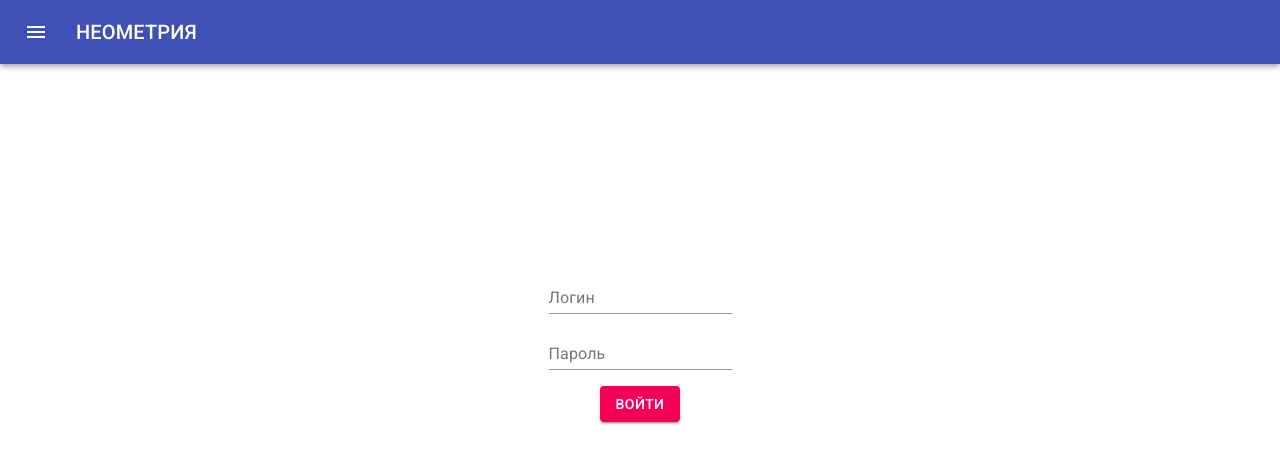
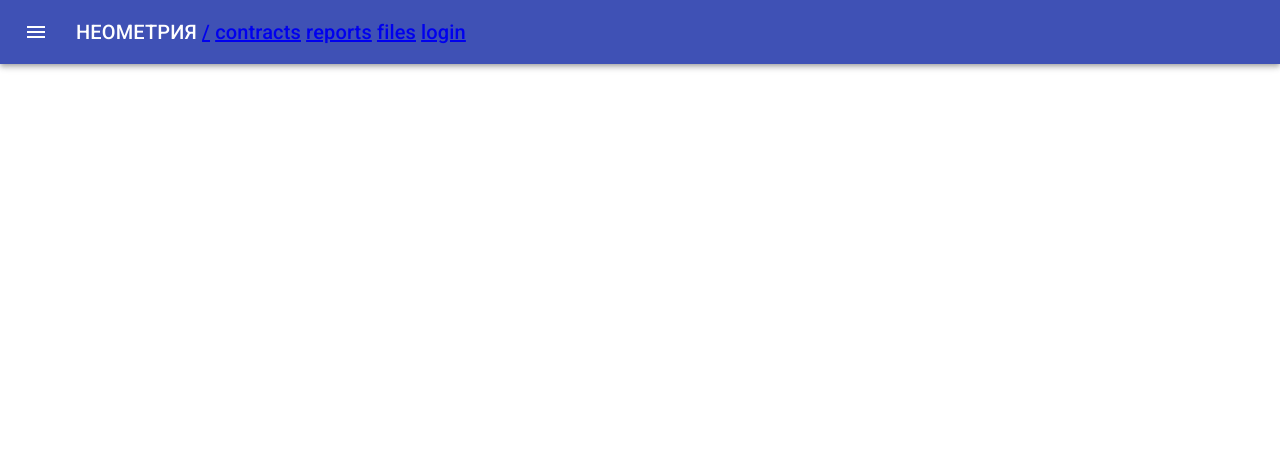
Before and after one commit to bigsoul/BusinessProxy, a React (Create React App) app: page / in a window 1280 px wide. Shown: the top 464 px of the page. Built offline with nearby package versions, Linux system fonts and the light colour scheme.

Commit message:
Перед изменением архитиктуры стора

```diff
--- a/package.json
+++ b/package.json
@@ -25,7 +25,7 @@
     "@types/redux-thunk": "^2.1.0",
     "bootstrap": "^4.4.1",
     "connected-react-router": "^6.8.0",
-    "history": "^5.0.0",
+    "history": "^4.10.1",
     "jquery": "^3.5.1",
     "material-table": "^1.58.2",
     "moment": "^2.26.0",
--- a/src/App.tsx
+++ b/src/App.tsx
@@ -33,7 +33,7 @@ class App extends Component<IAppProps> {
   render = () => {
     const { apikey, name, reports, loginState, contractId, files, reportId, contracts, path } = this.props;
 
-    return (
+    /*return (
       <>
         <Header apikey={apikey} name={name} />
         {apikey === "" ? (
@@ -49,19 +49,20 @@ class App extends Component<IAppProps> {
         )}
       </>
     );
-  };
+  };*/
 
-  /*return (
+    return (
       <>
         <Header apikey={apikey} name={name} />
         <Switch>
-          <Route path="/" component={() => <Login loginState={loginState} />} />
-          <Route path="/contracts/" component={() => <Contracts contracts={contracts} />} />
-          <Route path="/reports/" component={() => <Reports reports={reports} contractId={contractId} />} />
-          <Route path="/files/" component={() => <Files files={files} contractId={contractId} reportId={reportId} />} />
+          <Route exec path="/contracts" component={() => <Contracts contracts={contracts} />} />
+          <Route exec path="/reports" component={() => <Reports reports={reports} contractId={contractId} />} />
+          <Route exec path="/files" component={() => <Files files={files} contractId={contractId} reportId={reportId} />} />
+          <Route exec path="/login" component={() => <Login loginState={loginState} />} />
         </Switch>
       </>
-    );*/
+    );
+  };
 }
 
 const mapStateToProps = (state: IStore, ownProps: IAppProps): IAppProps => {
--- a/src/classes/reducers/index.ts
+++ b/src/classes/reducers/index.ts
@@ -1,11 +1,11 @@
 import { combineReducers } from "redux";
 import { connectRouter } from "connected-react-router";
-import { BrowserHistory } from "history";
+//import { BrowserHistory } from "history";
 import IApp from "../../interfaces/IApp";
 import { Reducer } from "react";
 import { TAction } from "../../types/TAction";
 
-const createRootReducer = (history: BrowserHistory, appReducer: Reducer<IApp, TAction>) =>
+const createRootReducer = (history: any, appReducer: Reducer<IApp, TAction>) =>
   combineReducers({
     app: appReducer,
     router: connectRouter(history),
--- a/src/components/Header/Header.tsx
+++ b/src/components/Header/Header.tsx
@@ -15,6 +15,7 @@ import Typography from "@material-ui/core/Typography";
 import Button from "@material-ui/core/Button";
 // classes-material-ui
 import { createStyles, withStyles, WithStyles, Theme } from "@material-ui/core/styles";
+import { Link } from "react-router-dom";
 
 // difination styling plan
 
@@ -47,7 +48,8 @@ export class Header extends Component<IHeaderProps> {
               <MenuIcon />
             </IconButton>
             <Typography className={classes.title} variant="h6" noWrap>
-              НЕОМЕТРИЯ
+              НЕОМЕТРИЯ <Link to={"/"}>/</Link> <Link to={"/contracts"}>contracts</Link> <Link to={"/reports"}>reports</Link>{" "}
+              <Link to={"/files"}>files</Link> <Link to={"/login"}>login</Link>
             </Typography>
             <div className={classes.grow} />
             {name === "" ? (
--- a/src/components/Login/Login.tsx
+++ b/src/components/Login/Login.tsx
@@ -68,7 +68,6 @@ export class Login extends Component<ILoginProps> {
           <Button variant="contained" color="secondary" onClick={this.handleLoginOnClick}>
             Войти
           </Button>
-          {/*<Link to={"/reports"}>123</Link>*/}
         </Grid>
       </div>
     );
--- a/src/index.tsx
+++ b/src/index.tsx
@@ -30,6 +30,7 @@ window._history = history;
 ReactDOM.render(
   <>
     {/*<React.StrictMode>*/}
+
     <Provider store={store}>
       <ConnectedRouter history={history}>
         <ThemeProvider theme={theme}>
@@ -47,6 +48,7 @@ ReactDOM.render(
         </ThemeProvider>
       </ConnectedRouter>
     </Provider>
+
     {/*</React.StrictMode>*/}
   </>,
   document.getElementById("root")
--- /dev/null
+++ b/src/interfaces/IUser.ts
@@ -0,0 +1,5 @@
+export default interface IUser {
+  loginState: number;
+  apikey: string;
+  name: string;
+}
```
Also changed, not shown: 1 other file (tests, documents, lock files or other folders).
